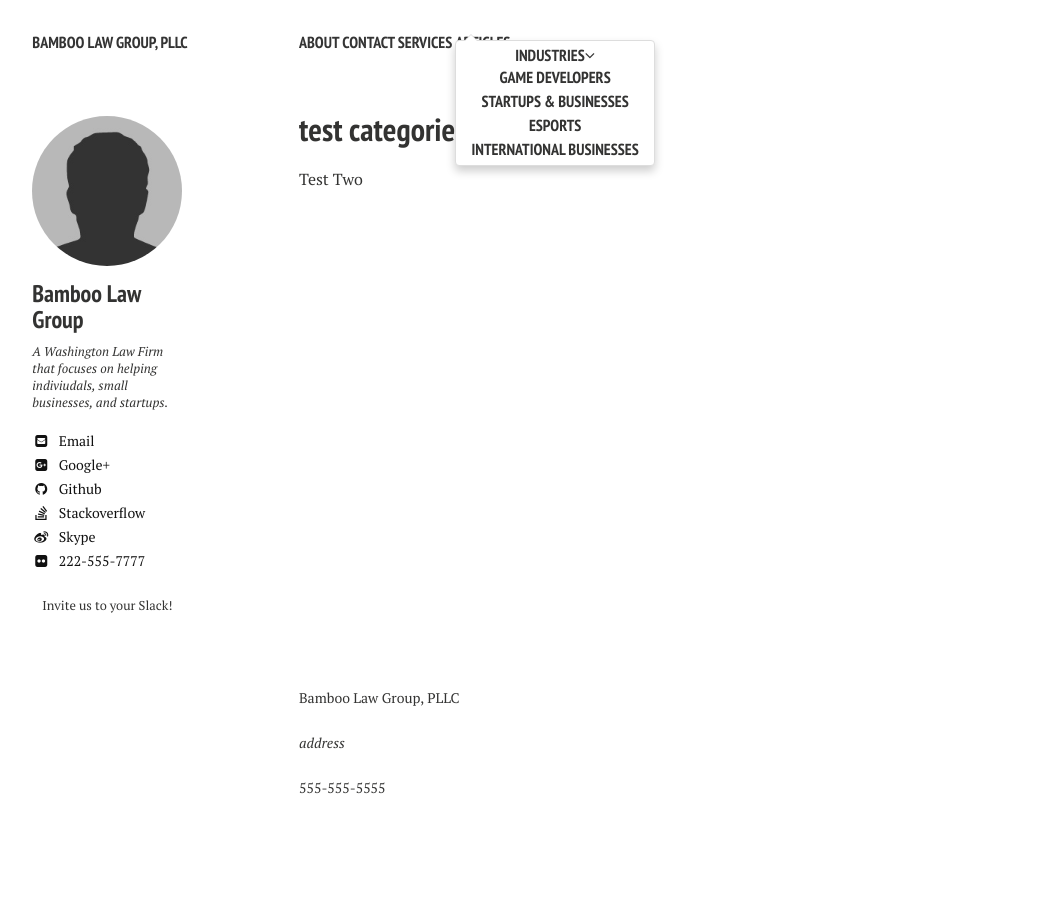
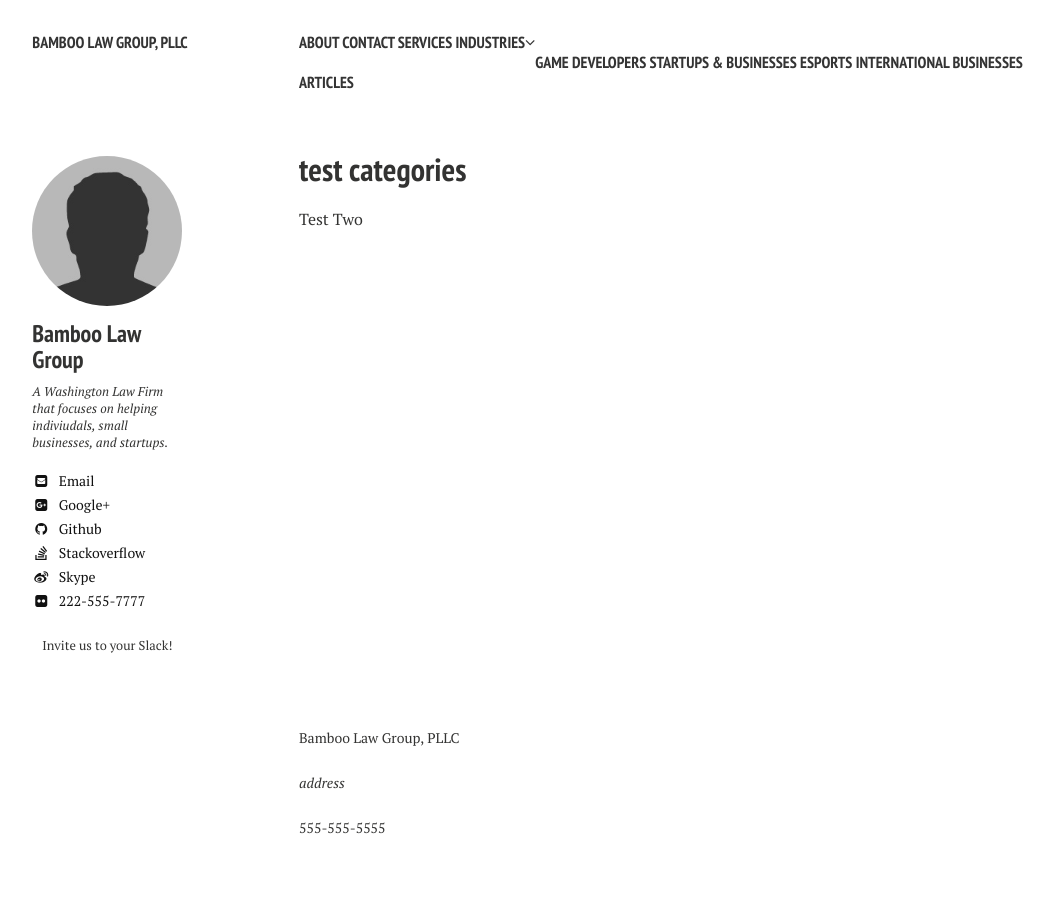
Before and after one commit to nerdyfergy/blg-site-mm3, a Jekyll site: the page built from articles/index.md, in a window 1280 px wide. Shown: the whole page, without its empty margins (21-1075 px from the left). Built offline with Jekyll 4.4.1, drawn with Linux system fonts in a browser that asks for light colours; nearby versions of some CDN libraries; library files that are not in the unit come from our copies.

Commit message:
Update _navigation.html

```diff
--- a/_includes/_navigation.html
+++ b/_includes/_navigation.html
@@ -5,11 +5,11 @@
 	<div class="top-navigation">
 		<nav role="navigation" id="site-nav" class="nav">
 		  {% for dale in site.data.navigation %}
-
+      <!-- check to see if the data file has a submenu, and if so display it -->
         {% if dale.subcategories != null %}
-          <li id="jq-dropdown-1" class="jq-dropdown jq-dropdown-tip">
-            <ul class="jq-dropdown-menu">
-              <a href="{{ site.url }}{{ dale.url }}" data-jq-dropdown="#jq-dropdown-1" class="dropdown-toggle" data-toggle="dropdown" data-hover="dropdown">{{ dale.title }}<i class="fa fa-angle-down"></i></a>
+          <li class="dropdown">
+            <a href="{{ site.url }}{{ dale.url }}" class="dropdown-toggle" data-toggle="dropdown" data-hover="dropdown">{{ dale.title }}<i class="fa fa-angle-down"></i></a>
+            <ul class="dropdown-menu">
               {% for subcategory in dale.subcategories %}
                 <li><a href="{{ site.url }}{{ subcategory.subhref }}">{{ subcategory.subtitle }}</a></li>
               {% endfor %}
```
